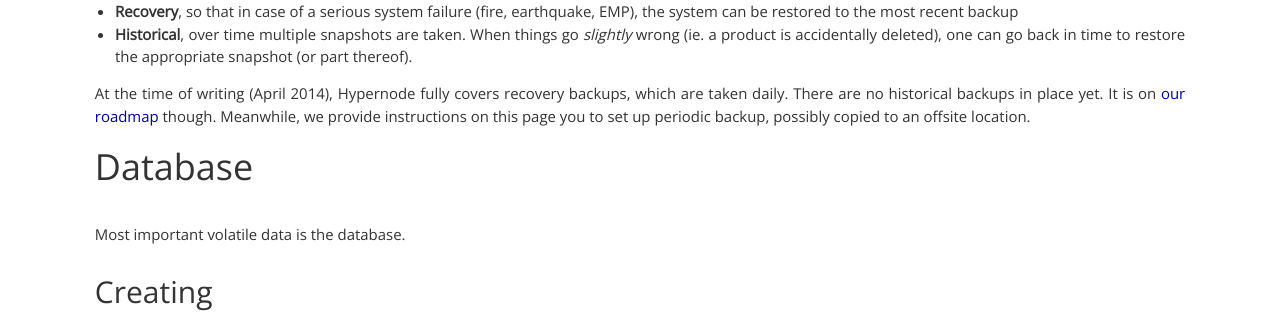
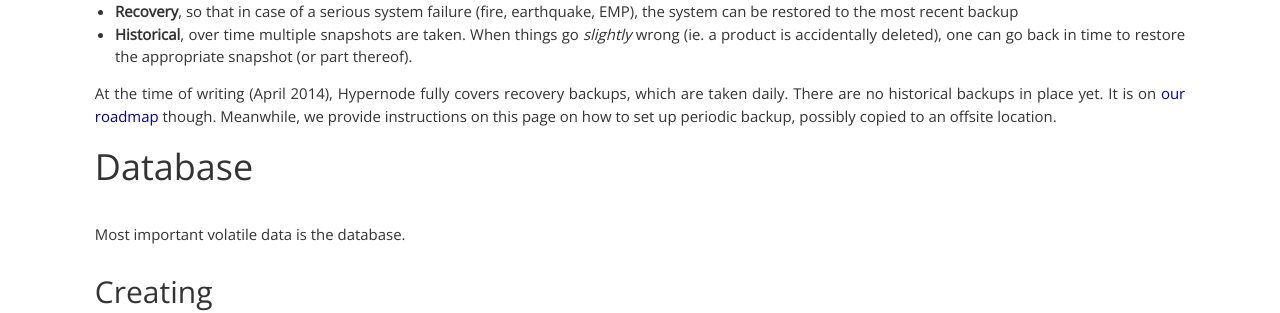
Before and after one commit to damnlie/hypernode.github.io, a Jekyll site: the page built from _posts/2014-04-07-historical-backups.md, in a window 1280 px wide and 900 px high. Shown: the part 259-572 px from the top of the window. Built offline with Jekyll 4.4.1, drawn with Linux system fonts in a browser that asks for light colours; nearby versions of some CDN libraries; Markdown is read by kramdown in place of the engine named in the settings; a script that is not in the unit is left out.

Commit message:
typo fixed

```diff
--- a/_posts/2014-04-07-historical-backups.md
+++ b/_posts/2014-04-07-historical-backups.md
@@ -1,7 +1,7 @@
 ---
 layout: post
 title:  "Historical backups"
-excerpt: "At the time of writing (April 2014), Hypernode fully covers recovery backups, which are taken daily. There are no historical backups in place yet. It is on our roadmap though. Meanwhile, we provide instructions on this page you to set up periodic backup, possibly copied to an offsite location."
+excerpt: "At the time of writing (April 2014), Hypernode fully covers recovery backups, which are taken daily. There are no historical backups in place yet. Meanwhile, we provide instructions on this page on how to set up periodic backup, possibly copied to an offsite location."
 ---
 
 In general there are two types of backups:
@@ -9,7 +9,7 @@ In general there are two types of backups:
 * __Recovery__, so that in case of a serious system failure (fire, earthquake, EMP), the system can be restored to the most recent backup
 * __Historical__, over time multiple snapshots are taken. When things go _slightly_ wrong (ie. a product is accidentally deleted), one can go back in time to restore the appropriate snapshot (or part thereof).
 
-At the time of writing (April 2014), Hypernode fully covers recovery backups, which are taken daily. There are no historical backups in place yet. It is on [our roadmap](http://hypernode.uservoice.com/forums/242854-hypernode/filters/top) though. Meanwhile, we provide instructions on this page you to set up periodic backup, possibly copied to an offsite location.
+At the time of writing (April 2014), Hypernode fully covers recovery backups, which are taken daily. There are no historical backups in place yet. It is on [our roadmap](http://hypernode.uservoice.com/forums/242854-hypernode/filters/top) though. Meanwhile, we provide instructions on this page on how to set up periodic backup, possibly copied to an offsite location.
 
 # Database
 
```
